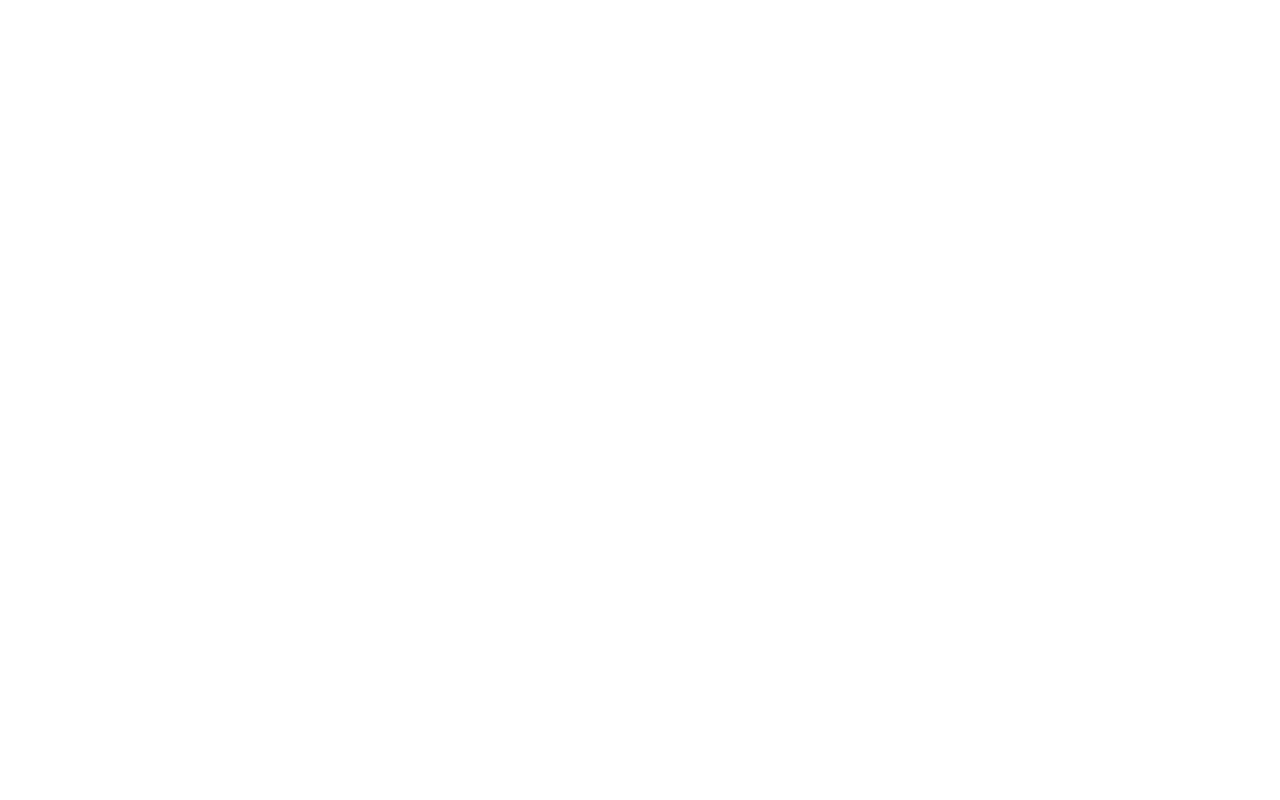
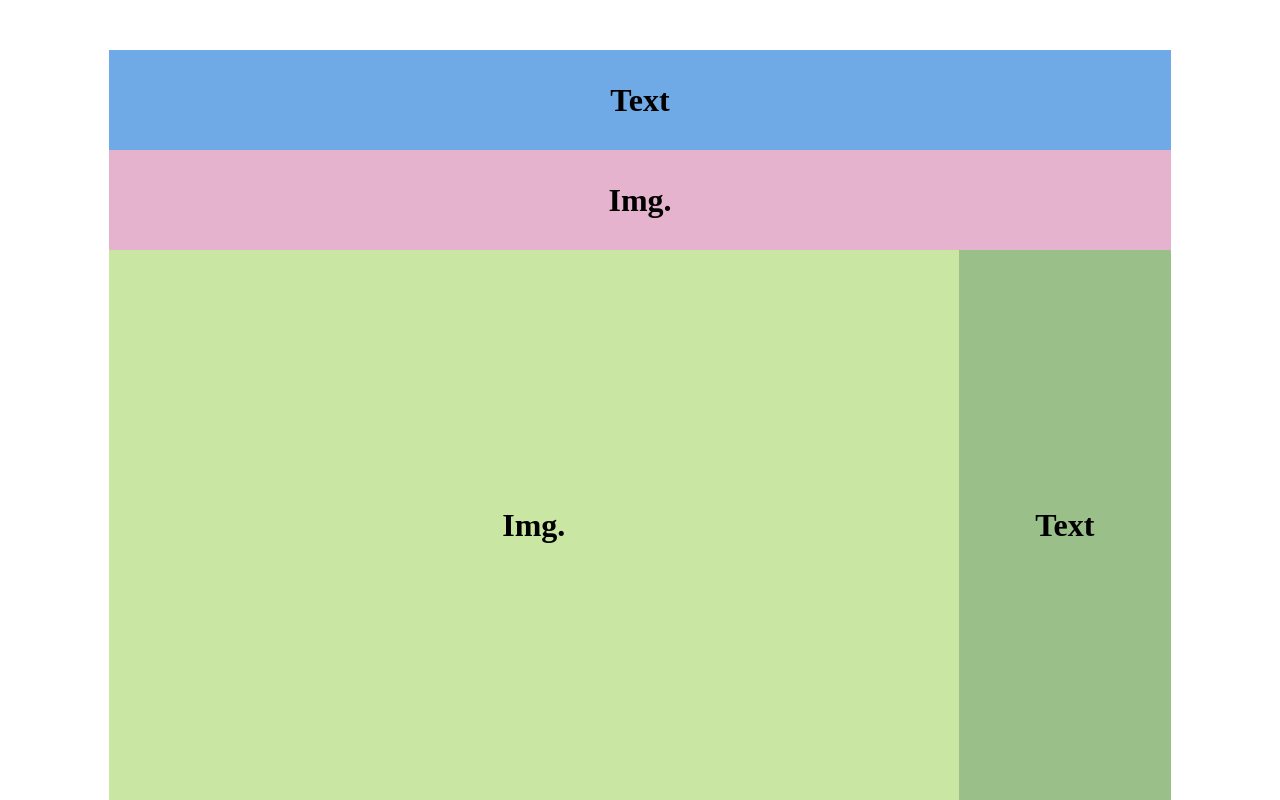
Before and after one commit to nastiausenko/Frontend_Lab3, a plain HTML site: page index.html in a window 1280 px wide. Drawn offline with Linux system fonts and the light colour scheme.

Commit message:
make website layout using float

```diff
--- a/index.html
+++ b/index.html
@@ -4,8 +4,25 @@
     <meta charset="UTF-8">
     <meta name="viewport" content="width=device-width, initial-scale=1.0">
     <title>Усенко А.В. ІМ-23</title>
+    <link rel="stylesheet" href="./style.css">
 </head>
 <body>
+    <div id="container">
+        <div id="header">
+            <h1>Text</h1>
+        </div>
 
+        <div id="img-top">
+            <h1>Img.</h1>
+        </div>
+
+        <div id="img-left">
+            <h1>Img.</h1>
+        </div>
+
+        <div id="text-right">
+            <h1>Text</h1>
+        </div>
+    </div>
 </body>
 </html>
--- a/style.css
+++ b/style.css
@@ -0,0 +1,48 @@
+body {
+    margin: 0;
+    padding: 50px;
+    box-sizing: border-box;
+    height: 100vh;
+}
+
+#container {
+    width: 90%;
+    height: 750px;
+    margin: 0 auto;
+    background-color: aqua;
+    text-align: center;
+}
+
+#header {
+    width: 100%;
+    background-color: #6FA9E6;
+    height: auto;
+    line-height: 100px;
+}
+
+h1 {
+    margin: auto 0;
+}
+
+#img-top {
+    background-color: #E6B3CE;
+    width: 100%;
+    height: auto;
+    line-height: 100px;
+}
+
+#img-left {
+    background-color: #C9E6A3;
+    float: left;
+    width: 80%;
+    line-height: 550px;
+    height: auto;
+}
+
+#text-right {
+    background-color: #9ABF89;
+    width: 20%;
+    float: right;
+    line-height: 550px;
+    height: auto;
+}
```
